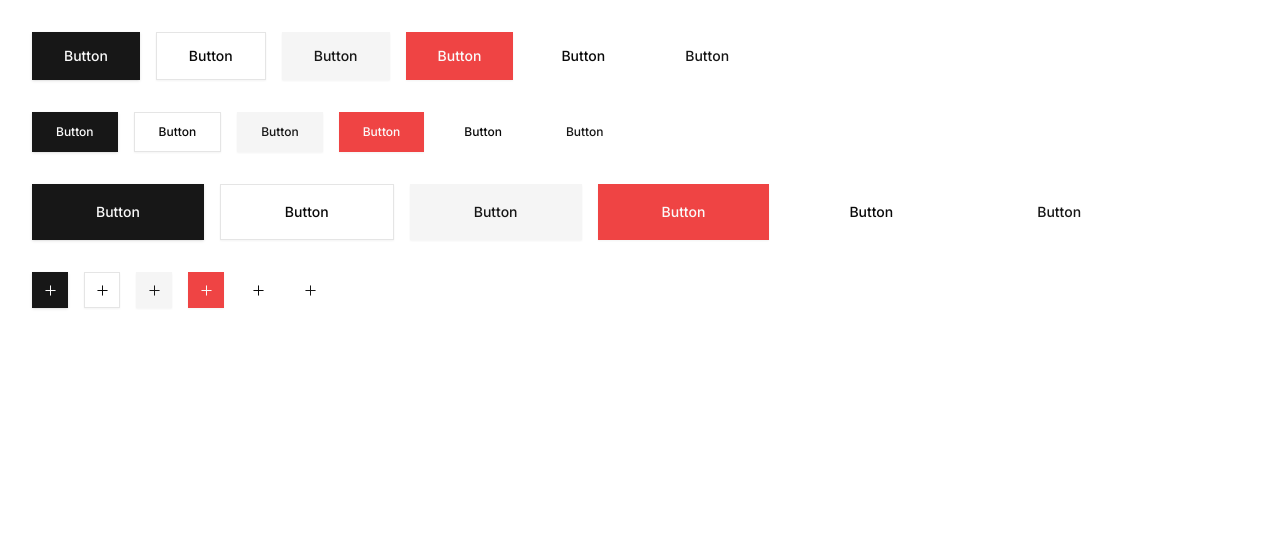
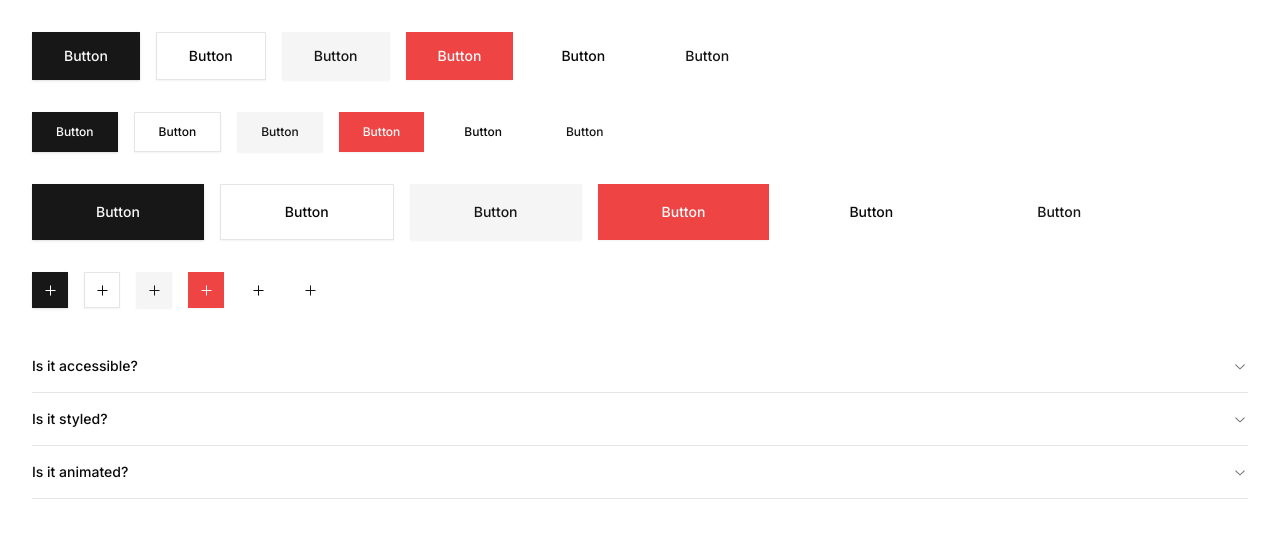
Before and after one commit to special-char/spechialchar-web, a Next.js app: page / in a window 1280 px wide. Shown: the top 538 px of the page. Built offline with nearby package versions, Linux system fonts and the light colour scheme.

Commit message:
accordian

```diff
--- a/package.json
+++ b/package.json
@@ -9,6 +9,7 @@
     "lint": "next lint"
   },
   "dependencies": {
+    "@radix-ui/react-accordion": "^1.1.2",
     "@radix-ui/react-icons": "^1.3.0",
     "@radix-ui/react-slot": "^1.0.2",
     "class-variance-authority": "^0.7.0",
--- a/src/app/page.tsx
+++ b/src/app/page.tsx
@@ -84,6 +84,46 @@
 					<PlusIcon />
 				</Button>
 			</div>
+			<AccordionDemo />
 		</main>
 	);
 }
+
+import {
+	Accordion,
+	AccordionContent,
+	AccordionItem,
+	AccordionTrigger,
+} from "@/components/ui/accordion";
+
+export function AccordionDemo() {
+	const data = [
+		{
+			id: 1,
+			title: "Is it accessible?",
+			desc: "Yes. It adheres to the WAI-ARIA design pattern.",
+		},
+		{
+			id: 2,
+			title: "Is it styled?",
+			desc: "Yes. It comes with default styles that matches the other components' aesthetic.",
+		},
+		{
+			id: 3,
+			title: "Is it animated?",
+			desc: "Yes. It's animated by default, but you can disable it if you prefer.",
+		},
+	];
+	return (
+		<Accordion type="single" collapsible className="w-full">
+			{data.map((item) => {
+				return (
+					<AccordionItem key={item.id} value={`item-${item.id}`}>
+						<AccordionTrigger>{item.title}</AccordionTrigger>
+						<AccordionContent>{item.desc}</AccordionContent>
+					</AccordionItem>
+				);
+			})}
+		</Accordion>
+	);
+}
--- /dev/null
+++ b/src/components/ui/accordion.tsx
@@ -0,0 +1,57 @@
+"use client"
+
+import * as React from "react"
+import * as AccordionPrimitive from "@radix-ui/react-accordion"
+import { ChevronDownIcon } from "@radix-ui/react-icons"
+
+import { cn } from "@/lib/utils"
+
+const Accordion = AccordionPrimitive.Root
+
+const AccordionItem = React.forwardRef<
+  React.ElementRef<typeof AccordionPrimitive.Item>,
+  React.ComponentPropsWithoutRef<typeof AccordionPrimitive.Item>
+>(({ className, ...props }, ref) => (
+  <AccordionPrimitive.Item
+    ref={ref}
+    className={cn("border-b", className)}
+    {...props}
+  />
+))
+AccordionItem.displayName = "AccordionItem"
+
+const AccordionTrigger = React.forwardRef<
+  React.ElementRef<typeof AccordionPrimitive.Trigger>,
+  React.ComponentPropsWithoutRef<typeof AccordionPrimitive.Trigger>
+>(({ className, children, ...props }, ref) => (
+  <AccordionPrimitive.Header className="flex">
+    <AccordionPrimitive.Trigger
+      ref={ref}
+      className={cn(
+        "flex flex-1 items-center justify-between py-4 text-sm font-medium transition-all hover:underline [&[data-state=open]>svg]:rotate-180",
+        className
+      )}
+      {...props}
+    >
+      {children}
+      <ChevronDownIcon className="h-4 w-4 shrink-0 text-muted-foreground transition-transform duration-200" />
+    </AccordionPrimitive.Trigger>
+  </AccordionPrimitive.Header>
+))
+AccordionTrigger.displayName = AccordionPrimitive.Trigger.displayName
+
+const AccordionContent = React.forwardRef<
+  React.ElementRef<typeof AccordionPrimitive.Content>,
+  React.ComponentPropsWithoutRef<typeof AccordionPrimitive.Content>
+>(({ className, children, ...props }, ref) => (
+  <AccordionPrimitive.Content
+    ref={ref}
+    className="overflow-hidden text-sm data-[state=closed]:animate-accordion-up data-[state=open]:animate-accordion-down"
+    {...props}
+  >
+    <div className={cn("pb-4 pt-0", className)}>{children}</div>
+  </AccordionPrimitive.Content>
+))
+AccordionContent.displayName = AccordionPrimitive.Content.displayName
+
+export { Accordion, AccordionItem, AccordionTrigger, AccordionContent }
```
Also changed, not shown: 1 other file (tests, documents, lock files or other folders).
